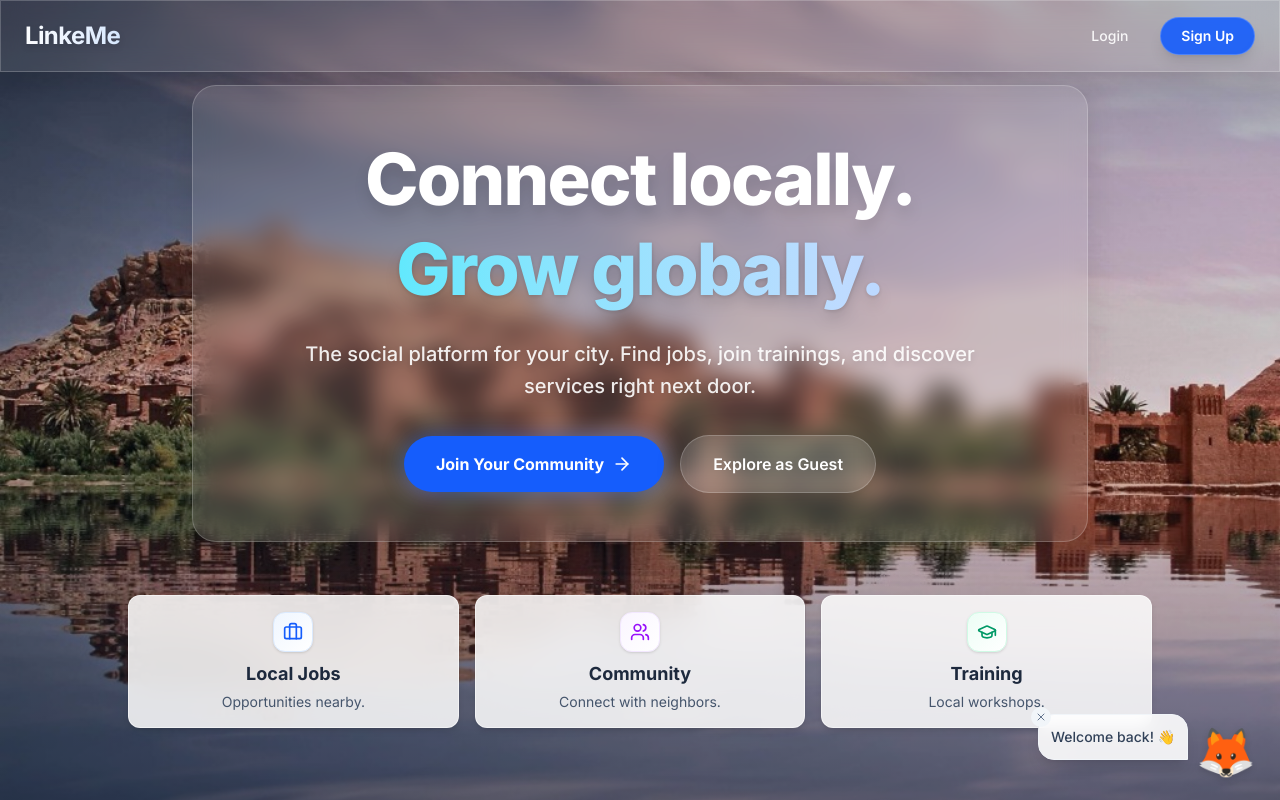
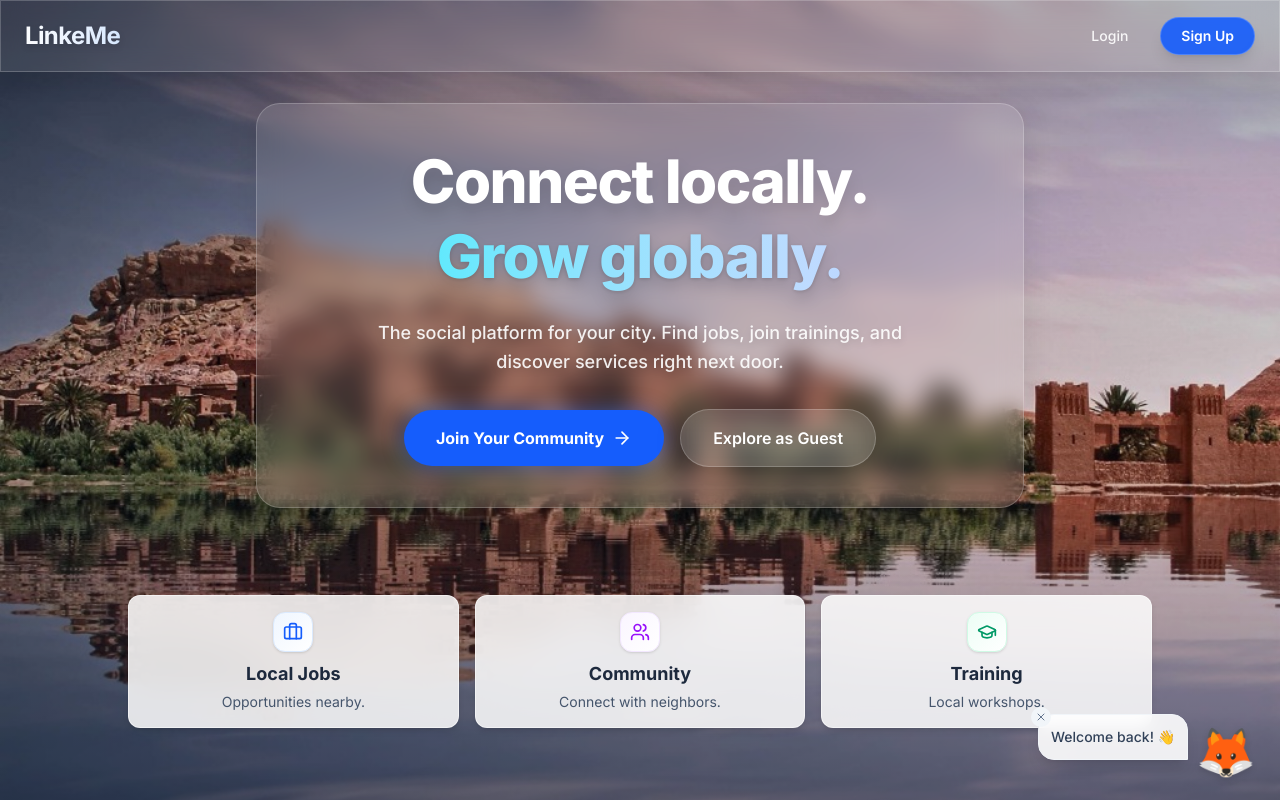
Before and after one commit to oussaidlahcen900-rgb/linke-me, a Next.js app: page / in a window 1280 px wide. Built offline with nearby package versions, Linux system fonts and the light colour scheme; no server answers.

Commit message:
style: refine landing page spacing and sizing

```diff
--- a/src/app/page.tsx
+++ b/src/app/page.tsx
@@ -45,22 +45,22 @@ export default function LandingPage() {
       {/* Hero Section */}
       <main className="flex-1 flex flex-col items-center justify-center text-center px-4 relative z-10 w-full h-full pb-8 md:pb-12 pt-20">
 
-        <div className="flex-1 flex flex-col items-center justify-center w-full max-w-4xl mx-auto">
+        <div className="flex-1 flex flex-col items-center justify-center w-full max-w-3xl mx-auto">
           <motion.div
             initial={{ opacity: 0, y: 20 }}
             animate={{ opacity: 1, y: 0 }}
             transition={{ duration: 0.8, ease: "easeOut" }}
-            className="w-full mb-12"
+            className="w-full mb-16"
           >
-            <div className="glass p-8 md:p-12 rounded-3xl border border-white/20 shadow-2xl backdrop-blur-md bg-slate-900/30">
-              <h1 className="text-5xl font-extrabold tracking-tight text-white drop-shadow-xl sm:text-7xl leading-tight mb-6">
+            <div className="glass p-8 md:p-10 rounded-3xl border border-white/20 shadow-2xl backdrop-blur-md bg-slate-900/40">
+              <h1 className="text-4xl font-extrabold tracking-tight text-white drop-shadow-xl sm:text-6xl leading-tight mb-6">
                 Connect locally. <br />
                 <GradientText from="from-cyan-300" via="via-blue-200" to="to-indigo-300" className="drop-shadow-sm">
                   Grow globally.
                 </GradientText>
               </h1>
 
-              <p className="text-xl text-white/90 max-w-2xl mx-auto font-medium leading-relaxed drop-shadow-md mb-8">
+              <p className="text-lg text-white/90 max-w-xl mx-auto font-medium leading-relaxed drop-shadow-md mb-8">
                 The social platform for your city. Find jobs, join trainings, and discover services right next door.
               </p>
 
```
